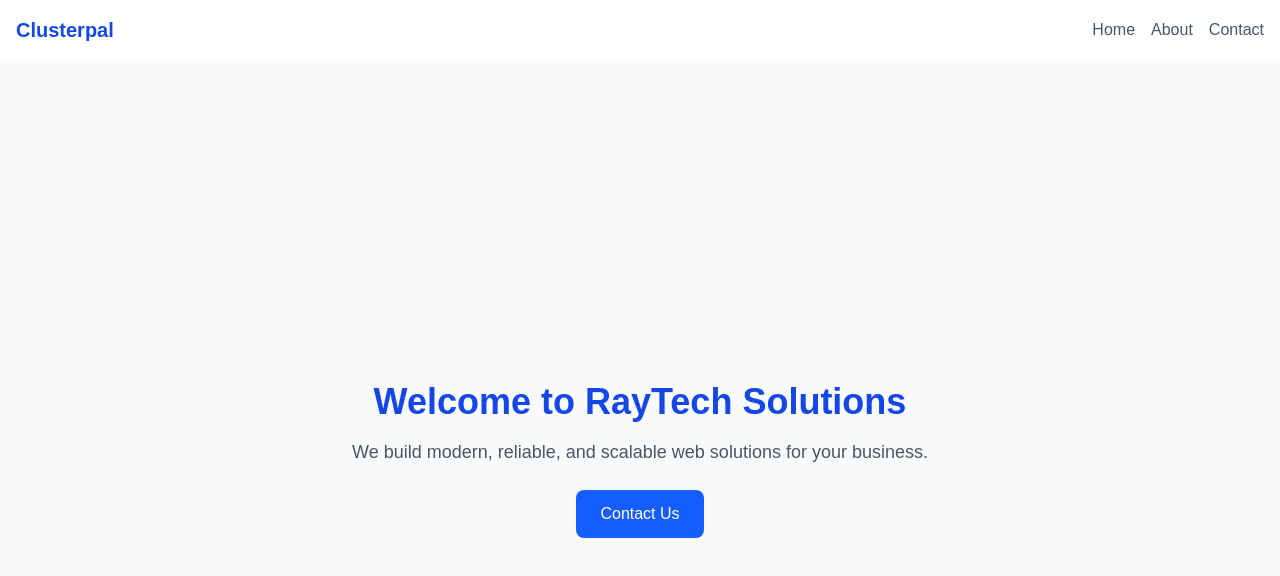
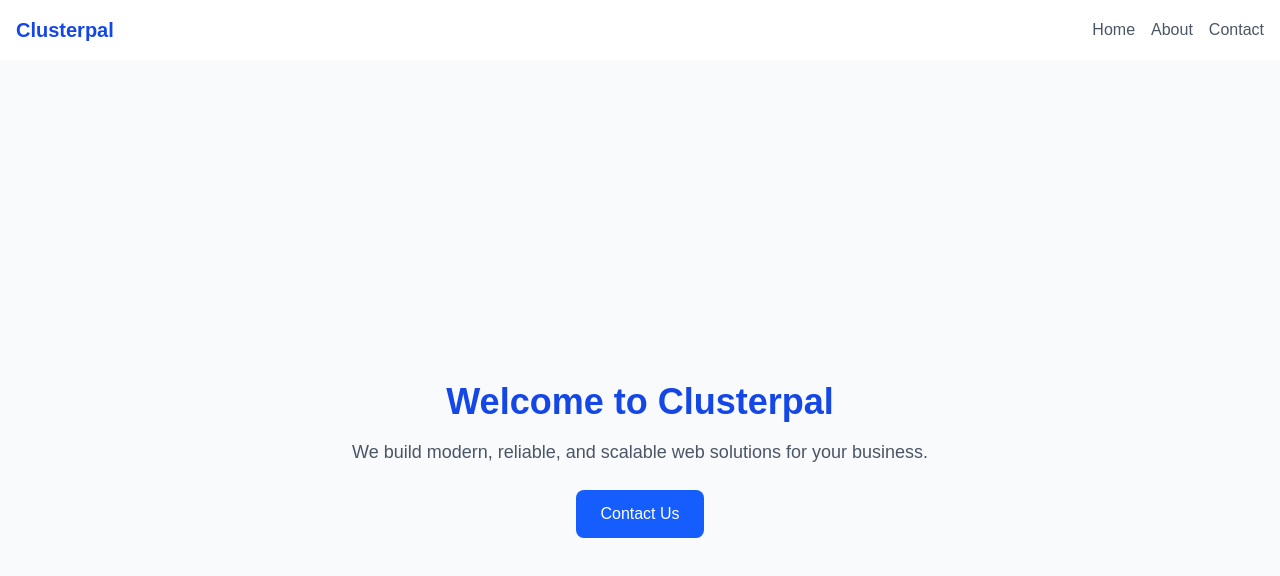
Before and after one commit to Reyuken/project-business-website, a Next.js app in the folder frontend/: page / in a window 1280 px wide. Shown: the top 576 px of the page. Built offline with nearby package versions, Linux system fonts and the light colour scheme.

Commit message:
Modified company name

```diff
--- a/frontend/src/app/page.js
+++ b/frontend/src/app/page.js
@@ -6,7 +6,7 @@ export default function Home() {
       <Navbar />
       <main className="min-h-screen flex flex-col items-center justify-center bg-gray-50 text-center p-8">
         <h1 className="text-4xl font-bold mb-4 text-blue-700">
-          Welcome to RayTech Solutions
+          Welcome to Clusterpal
         </h1>
         <p className="text-lg text-gray-600 mb-6">
           We build modern, reliable, and scalable web solutions for your business.
```
